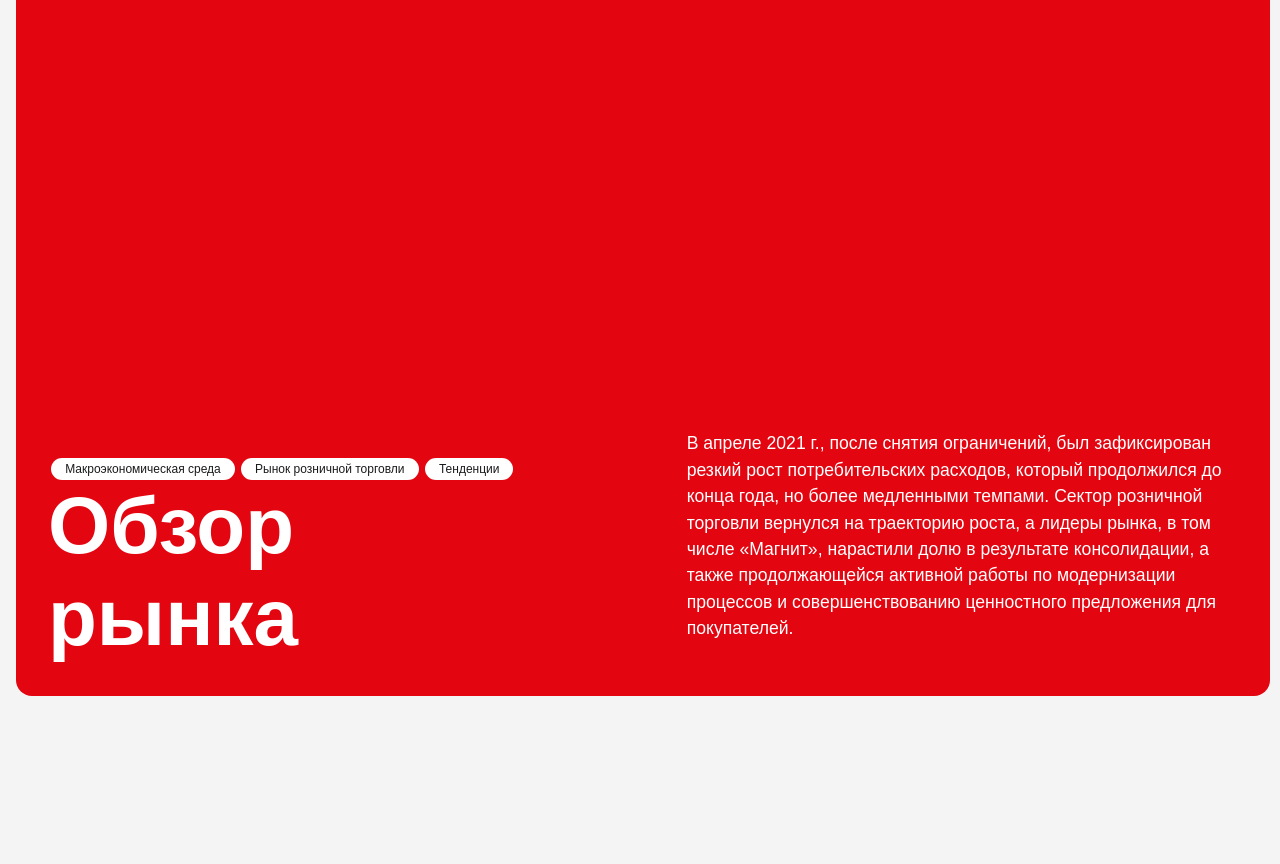
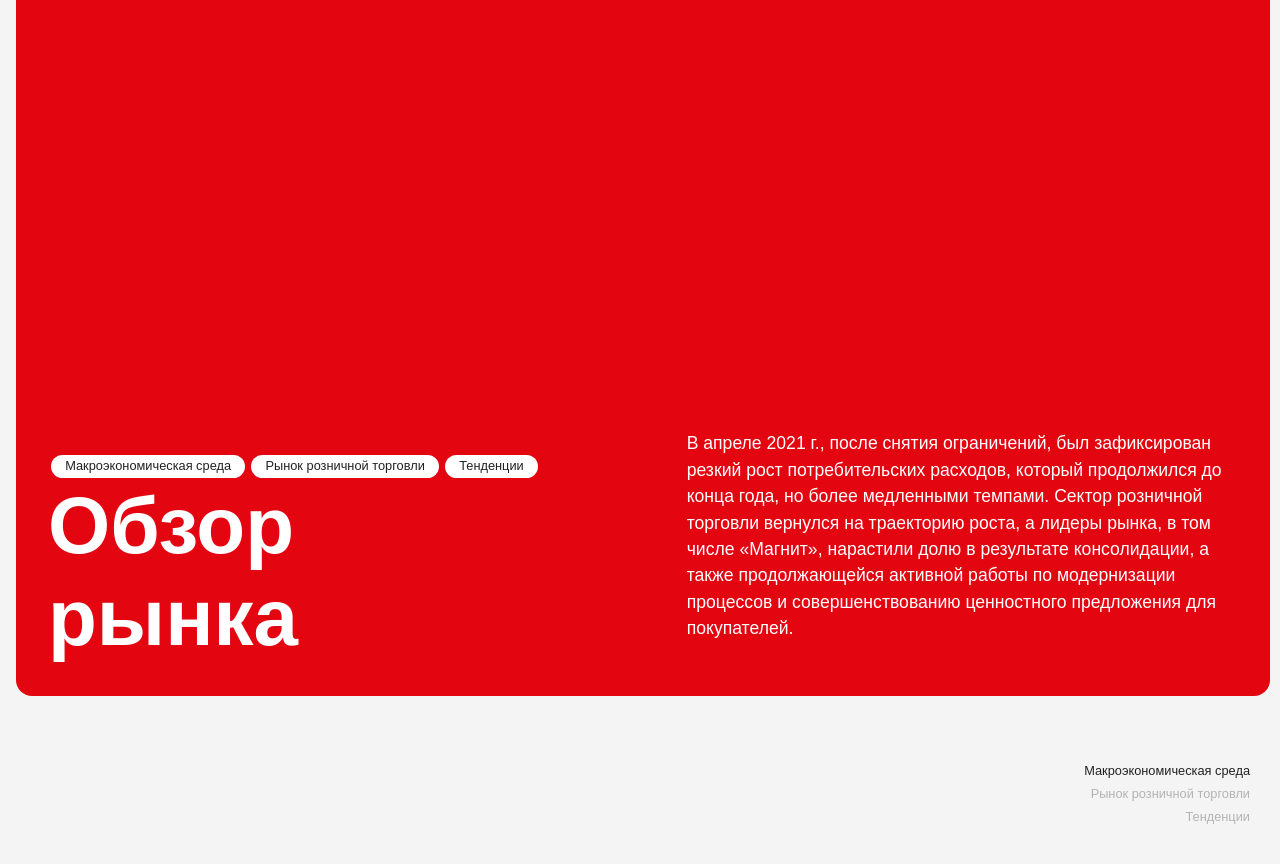
Before and after one commit to infografika-agency/magnit, a plain HTML site: page index.html in a window 1280 px wide. Shown: the part 88-952 px from the top of the page. Drawn offline with nearby package versions, Linux system fonts and the light colour scheme; a script that the page names is missing; a web font is replaced by a local one.

Commit message:
mobile bugs fixed

```diff
--- a/index.html
+++ b/index.html
@@ -27,13 +27,13 @@
 
             <div class = 'tagList'>
               <ul>
-                <li class="tagsListItem" style="transform: translate(0px, 0px); clip-path: inset(0% -10%);">
+                <li>
         <div class="tag">Макроэкономическая среда</div>
         </li>
-                <li style="transform: translate(0px, 0px); clip-path: inset(0% -10%);">
+        <li>
         <div class="tag tagInactive">Рынок розничной торговли</div>
         </li>
-                <li  style="transform: translate(0px, 0px); clip-path: inset(0% -10%);">
+        <li>
         <div class="tag tagInactive">Тенденции</div>
         </li>
         </ul>
@@ -49,7 +49,23 @@
   </section>
 
 
+
       <div class = "content">
+        <div class = 'tagListVert'>
+          <ul>
+            <li class="tagsListItem" style="transform: translate(0px, 0px); clip-path: inset(0% -10%);">
+    <div class="tag">Макроэкономическая среда</div>
+    </li>
+            <li>
+    <div class="tag tagInactive">Рынок розничной торговли</div>
+    </li>
+    <li>
+    <div class="tag tagInactive">Тенденции</div>
+    </li>
+    </ul>
+        </div>
+
+
       <section id="scrolly">
         <article>
           <div class="step" data-step="1">
--- a/style.css
+++ b/style.css
@@ -28,7 +28,7 @@ a {
 }
 
 .content{
-  margin: 3rem 2rem;
+  margin: 3rem 1rem;
 }
 
 h2{
@@ -73,7 +73,7 @@ ul{
 }
 
 li{
-  padding: 0 0.2rem;
+  padding: 0.15rem 0.2rem;
 }
 
 .lead{
@@ -97,6 +97,12 @@ a:hover {
   border-bottom: 2px solid currentColor;
 }
 
+
+.tagListVert .tagInactive{
+  background-color: transparent;
+  color: #222222;
+  opacity: 0.3;
+}
 
 
 
@@ -273,12 +279,11 @@ ul{
 .tag {
   padding: 5px 14px;
   background-color: #fff;
-  color: #1a1b1c;
+  color: #222222;
   border-radius: 20px;
   line-height: 1;
-  font-weight: 500;
   width: fit-content;
-  font-size: max(12px, min(calc(4px + .625vw), 16px));
+  font-size: 0.8rem;
 }
 
 .tagList{
@@ -295,6 +300,32 @@ ul{
   border: 0.1rem solid #fff;
   color: #fff;
 } */
+
+
+.tagListVert{
+  padding-top: 1rem;
+  padding-left: 2rem;
+  display: flex;
+  flex-direction: row;
+  position: sticky!important;
+  top: 1rem;
+  justify-content: flex-end
+}
+
+.tagListVert .tag{
+  background-color: transparent;
+}
+
+.tagListVert li{
+ padding: 0;
+}
+
+
+.tagListVert ul{
+  display: flex;
+  flex-direction: column;
+  align-items: flex-end;
+}
 
 .logo{
   width: 6rem;
@@ -382,7 +413,30 @@ ul{
 
   .lead{
     width: 25rem;
+    margin-left:0;
   }
 
 
+
+
+  .tagList ul{
+    flex-direction: column;
+  }
+
+  .tagListVert{
+    display: none;
+  }
+
+  .titlesLead{
+    flex-direction: column;
+  }
+
+  .tag{
+    font-size: 1rem;
+  }
+
+  .logo{
+    width: 8rem;
+  }
+
 }
```
